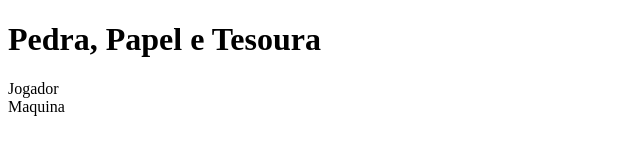
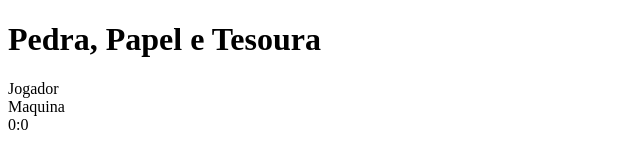
Before and after one commit to marcoshsq/Jokenpo, a plain HTML site: page Jogo/index.html in a window 1280 px wide. Shown: the full height of the page, 0-640 px from the left. Drawn offline with Linux system fonts and the light colour scheme.

Commit message:
Update index.html

```diff
--- a/Jogo/index.html
+++ b/Jogo/index.html
@@ -14,7 +14,10 @@
     <div class="score-board">
         <div id="user-label" class="badge">Jogador</div>
         <div id="computer-label" class="badge">Maquina</div>
+        <span id="user-score" class="badge">0</span>:<span id="computer-score" class="badge">0</span>
     </div>
+
+
 </body>
 
 </html>
```
